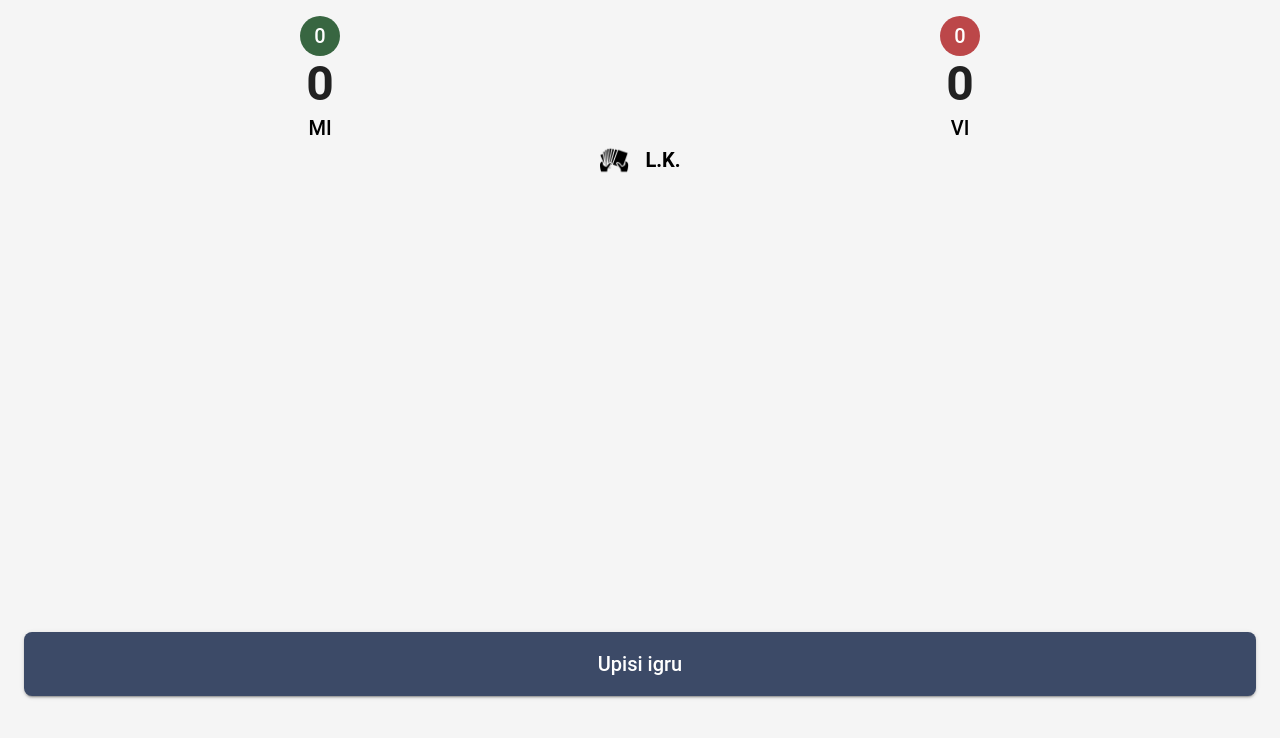
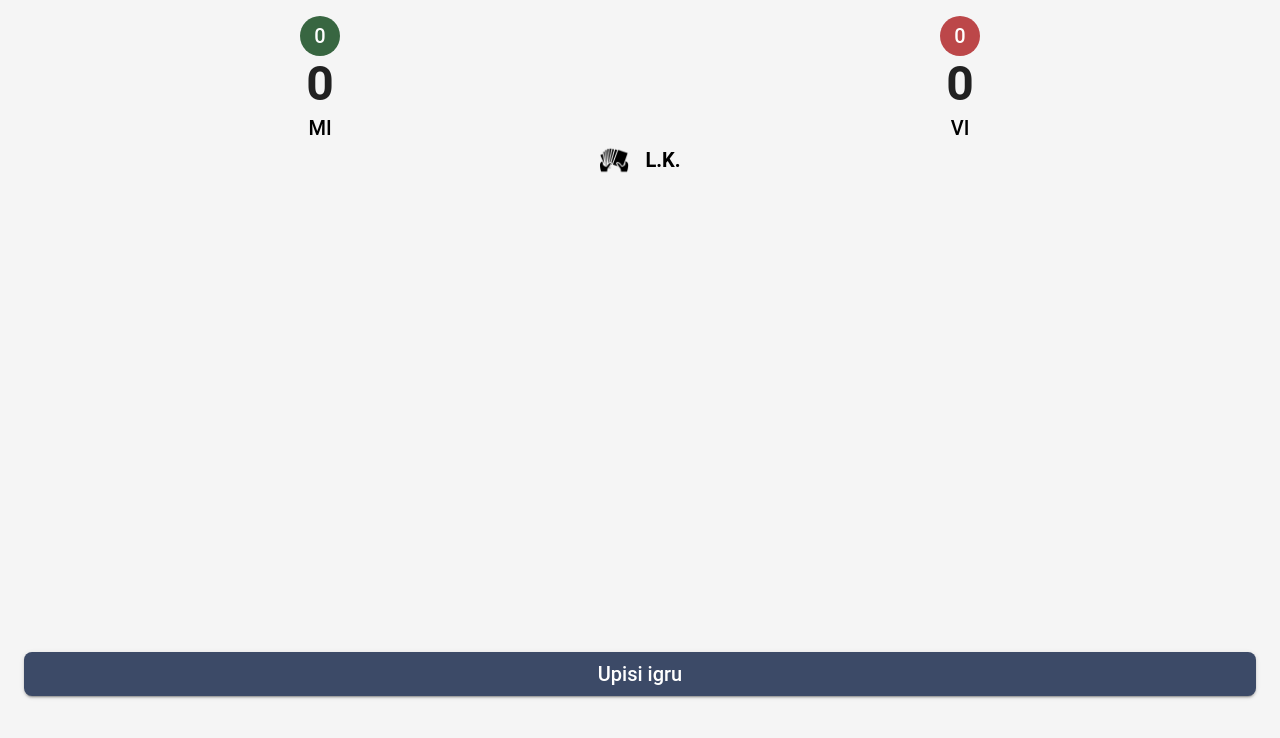
Before and after one commit to lkrcelic/Bela-Treseta-Tournamnet-app, a Next.js app: page /match in a window 1280 px wide. Shown: the top 738 px of the page. Built offline with nearby package versions, Linux system fonts and the light colour scheme.

Commit message:
match design take 1

```diff
--- a/src/app/match/page.tsx
+++ b/src/app/match/page.tsx
@@ -26,7 +26,7 @@ const MobileScoreBoard = () => {
                 <TotalScoreSection/>
                 <CardDealer/>
             </Box>
-            <Box sx={{gridArea: "results"}}>
+            <Box sx={{gridArea: "results", overflowY: 'auto',}}>
                 <ResultsDisplay/>
             </Box>
             <Box sx={{gridArea: "actions", alignSelf: "start"}}>
--- a/src/app/match/ui/Action.tsx
+++ b/src/app/match/ui/Action.tsx
@@ -8,9 +8,9 @@ export default function Action() {
 
 
     return (
-        <Grid container spacing={2} justifyContent="space-between">
+        <Grid container justifyContent="space-between">
             <Grid item size={{xs: 12}}>
-                <Button variant="contained" color="primary" sx={{width: '100%', padding: 2}}
+                <Button variant="contained" color="primary" sx={{width: '100%'}}
                         onClick={() => router.push("/match/result/trump-caller")}>
                     <Typography variant="h6">Upisi igru</Typography>
                 </Button>
--- a/src/app/match/ui/ResultsDisplay.tsx
+++ b/src/app/match/ui/ResultsDisplay.tsx
@@ -1,5 +1,5 @@
 import React from 'react';
-import {Box, Typography} from '@mui/material';
+import {Typography} from '@mui/material';
 import {Grid} from "@mui/system";
 import useMatchStore from "@/app/store/matchStore";
 
@@ -7,23 +7,23 @@ export default function ResultsDisplay() {
     const {results} = useMatchStore();
 
     return (
-        <Grid container spacing={2} justifyContent="center" sx={{mb: 4}}>
+            <Grid container spacing={2} justifyContent="center">
                 {results.map((result, index) => (
-                <Grid key={index} container item size={{xs: 10}} justifyContent="space-evenly" alignItems="center"
-                      sx={{backgroundColor: "secondary.main", borderRadius:"20px"}}>
-                    <Grid item size={{xs: 4}}>
-                        <Typography variant="h4" textAlign="center" >
+                    <Grid key={index} container item size={{ xs: 10 }} justifyContent="space-evenly" alignItems="center"
+                          sx={{ backgroundColor: "secondary.main", borderRadius: "20px" }}>
+                        <Grid item size={{ xs: 4 }}>
+                            <Typography variant="h4" textAlign="center">
                                 {result.team1Points}
                             </Typography>
                         </Grid>
 
-                    <Grid item size={{xs: 2}}>
+                        <Grid item size={{ xs: 2 }}>
                             <Typography variant="h4" textAlign="center">
                                 •
                             </Typography>
                         </Grid>
 
-                    <Grid item size={{xs: 4}}>
+                        <Grid item size={{ xs: 4 }}>
                             <Typography variant="h4" textAlign="center">
                                 {result.team2Points}
                             </Typography>
--- a/src/app/styles/theme.js
+++ b/src/app/styles/theme.js
@@ -32,12 +32,17 @@ const theme = createTheme({
       color: '#212121',
     },
     h2: {
-      fontSize: '2rem',
+      fontSize: '2.5rem',
       fontWeight: 600,
       color: '#212121',
     },
-    h7: {
-      fontSize: '1rem',
+    h3: {
+      fontSize: '2.25rem',
+      fontWeight: 500,
+      color: '#212121',
+    },
+    h4: {
+      fontSize: '2rem',
       fontWeight: 500,
       color: '#212121',
     },
```
Also changed, not shown: 1 other file (tests, documents, lock files or other folders). Lines whose indentation alone changed are shown as unchanged.
